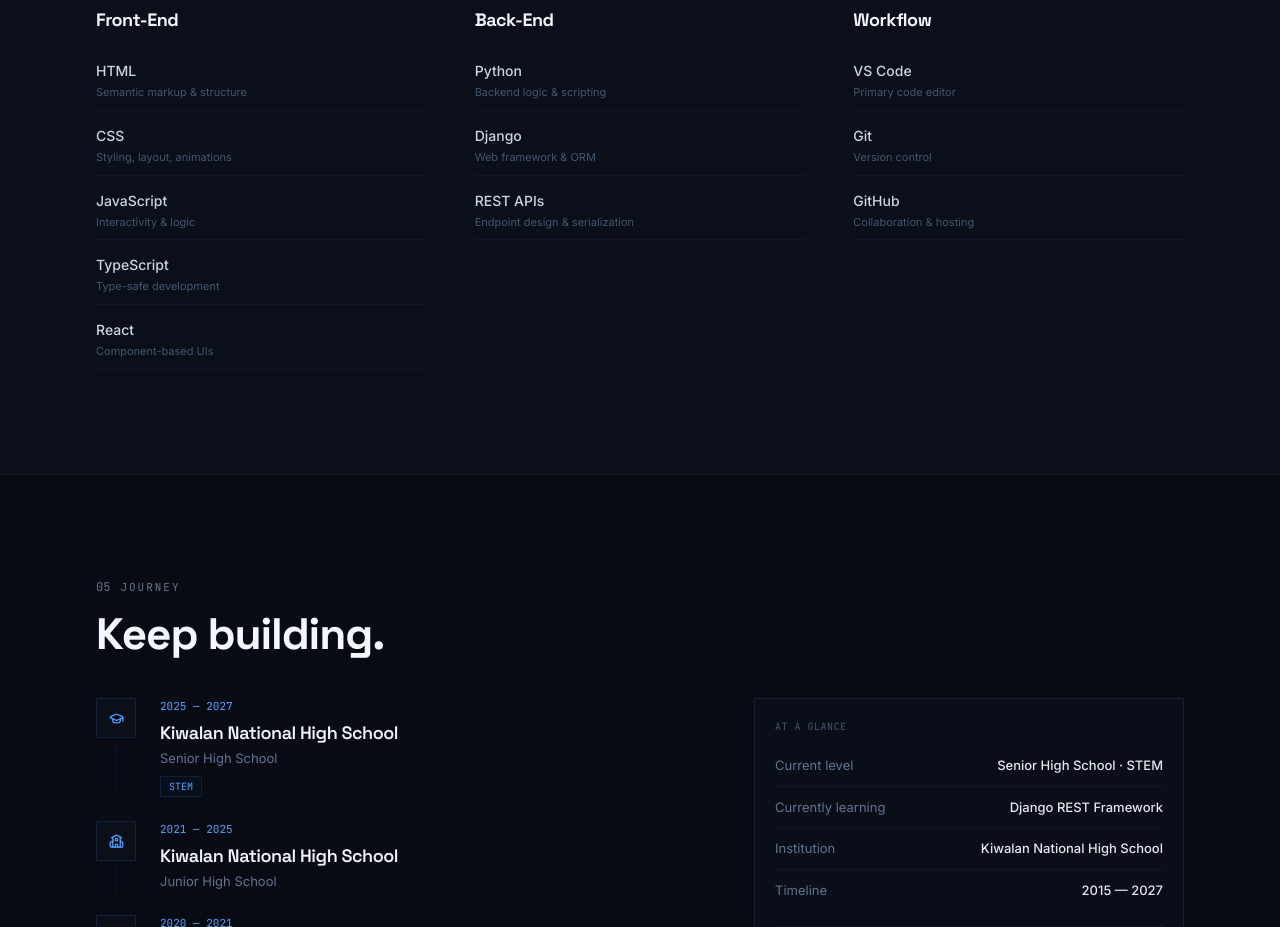
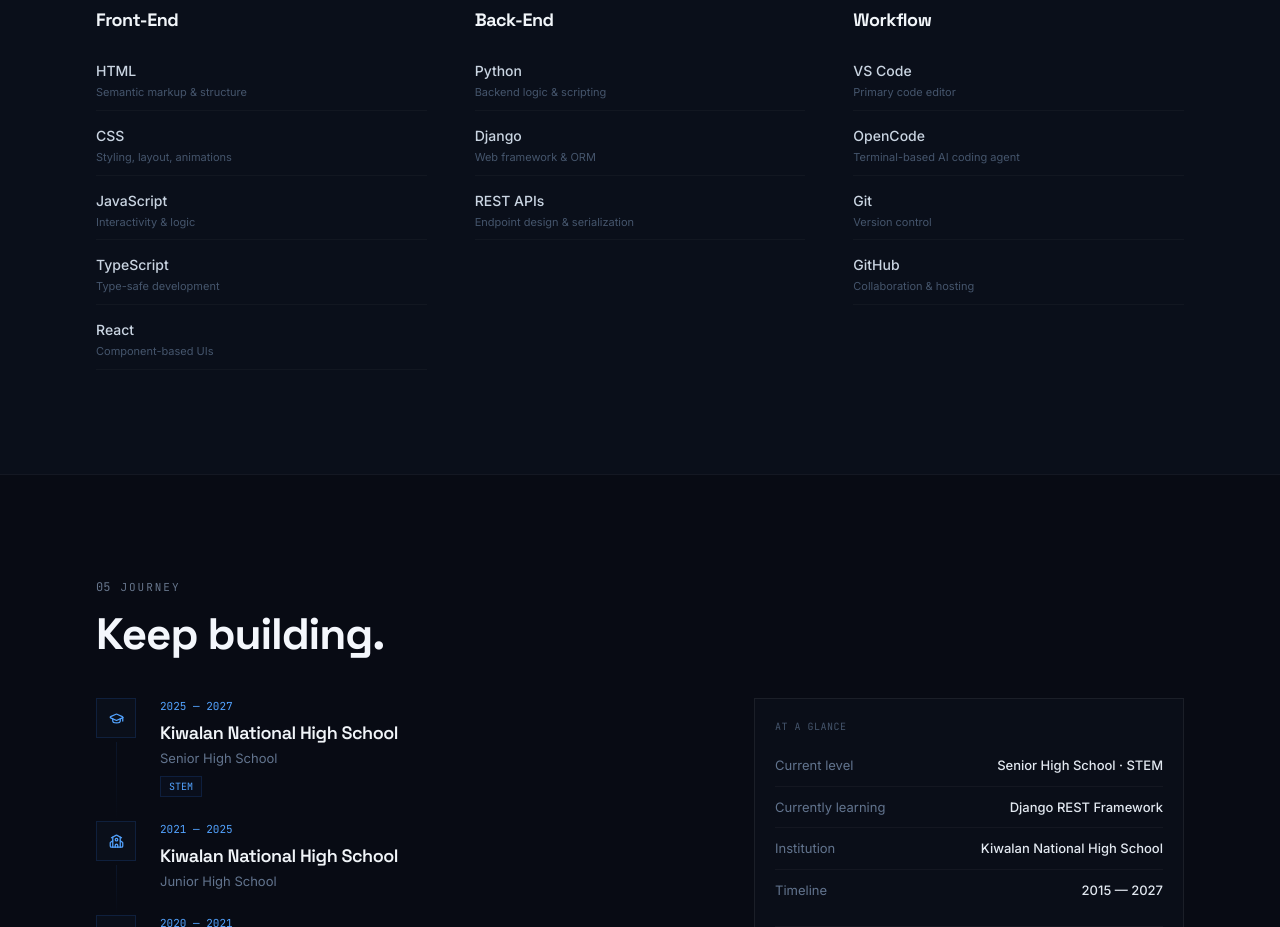
Before and after one commit to arcnesipac3-art/personal-portfolio, a React (Vite) app: page / in a window 1280 px wide. Shown: the part 3800-4727 px from the top of the page. Built offline with nearby package versions, Linux system fonts and the light colour scheme.

Commit message:
Add OpenCode to the Workflow tools list

```diff
--- a/src/data/portfolio.ts
+++ b/src/data/portfolio.ts
@@ -118,6 +118,7 @@ export const stackData: StackGroup[] = [
     comment: "// tools",
     items: [
       { name: "VS Code", description: "Primary code editor" },
+      { name: "OpenCode", description: "Terminal-based AI coding agent" },
       { name: "Git", description: "Version control" },
       { name: "GitHub", description: "Collaboration & hosting" },
     ],
```
